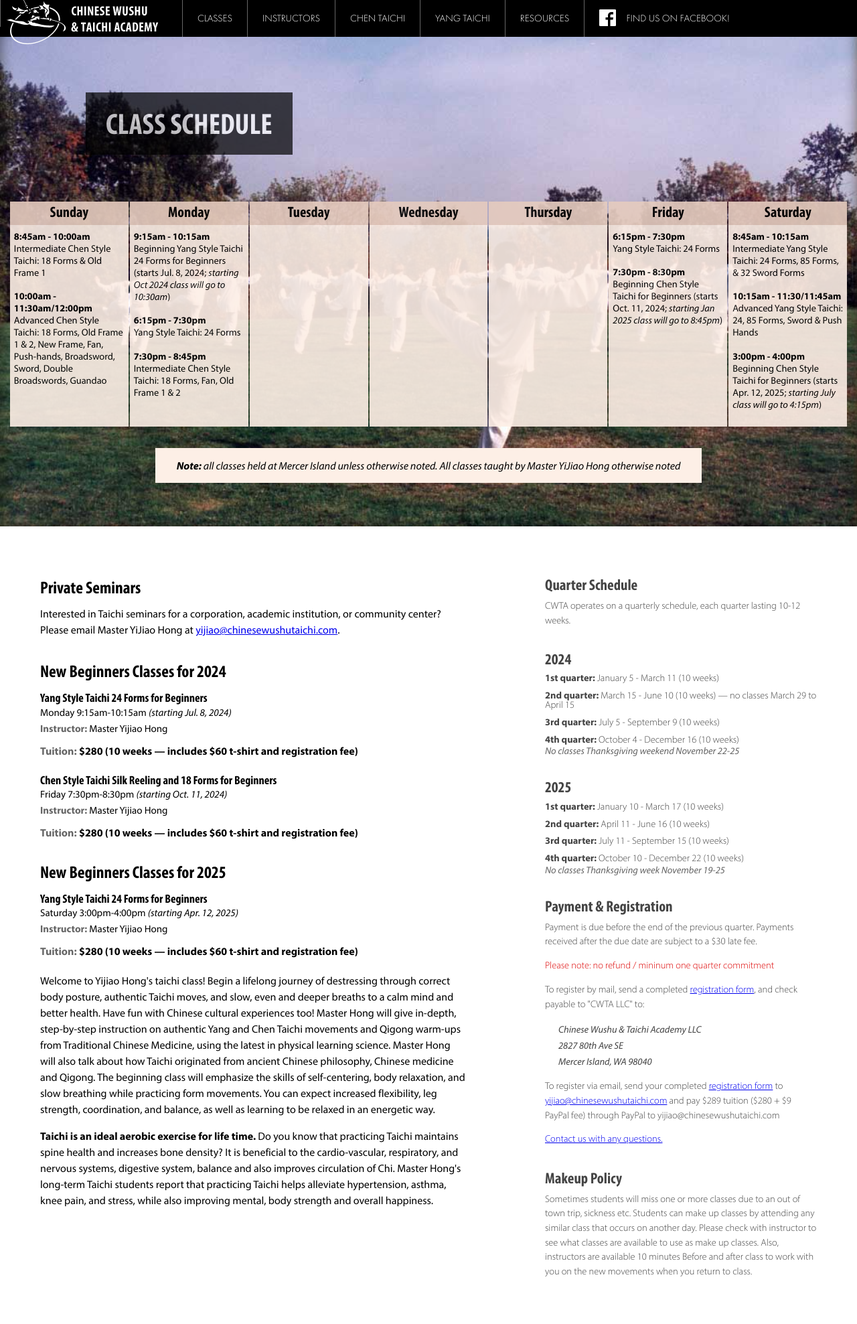
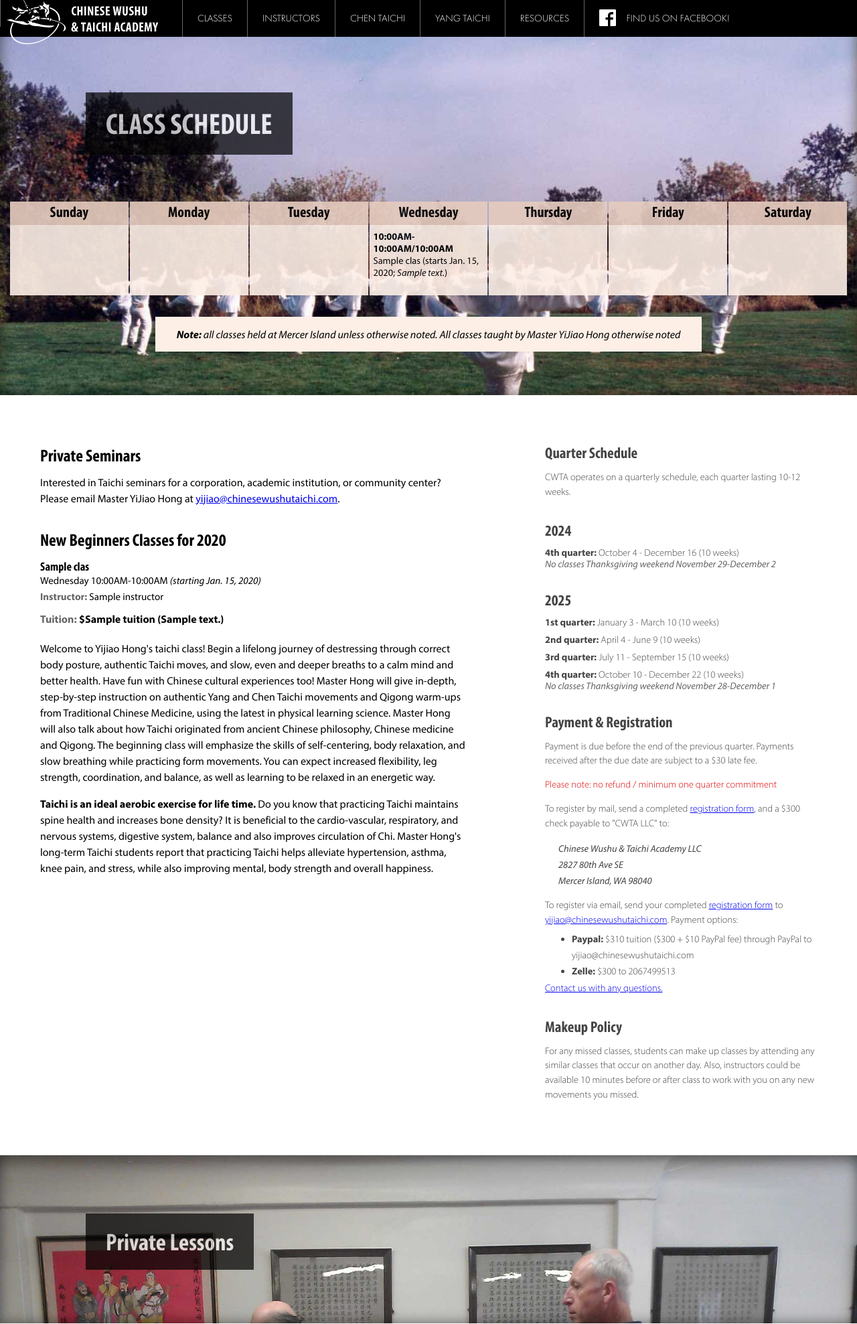
Before and after one commit to gregmli/cwta, a Flask app: template redesign/website/templates/classes.html in a window 1280 px wide. Shown: the top 1977 px of the page at 67% size. Run offline with Flask 3, Linux system fonts and the light colour scheme; the template is opened without the code that fills it: most values are stand-ins (such as "Sample title", 1, 10 or a date in 2020); some libraries are stand-ins or nearby versions.

Commit message:
generate schedule from DB. Also minor copy updates

```diff
--- a/redesign/website/main.py
+++ b/redesign/website/main.py
@@ -1,19 +1,157 @@
 from flask import Flask, render_template, abort
-from datetime import datetime
+from datetime import datetime, timedelta
+
+# from google.cloud import datastore
+from google.cloud import firestore
+import zoneinfo as zi
+
+app = Flask(__name__, static_url_path='')
+timezone = zi.ZoneInfo('America/Los_Angeles')
+datastore_client = firestore.Client()
 
 
-app = Flask(__name__, static_url_path='')
+class ClassDescription:
+    def __init__(self, firestoreBundle, target_tz):
+        self._name = firestoreBundle["name"]
+        self._description = firestoreBundle["description"]
+        self._instructor = firestoreBundle["instructor"]
+        self._isActive = ClassDescription.checkBooleanProperty(firestoreBundle, "isActive", True)
+        self._isEnrollmentFull = ClassDescription.checkBooleanProperty(firestoreBundle, "isEnrollmentFull", False)
+        self._tuition = firestoreBundle["tuition"]
+        self._tuitionNotes = firestoreBundle["tuitionNotes"]
+
+        # Firestore stores everything in UTC. Convert to a local timezone
+        # for display purposes (Pacific time).
+        #
+        # Also break out startTime into a date-less time object for easier
+        # sorting/display in the week calendar view. Firestore doesn't have
+        # a time property, so start date and time are encoded into single
+        # datetime object
+        #
+        # endTime's date is ignored; only the time is important
+        self._target_tz = target_tz
+        self._startDate = firestoreBundle["startTime"].astimezone(self.target_tz)
+        self._startTime = self.startDate.time()
+        self._endTime = firestoreBundle["endTime"].astimezone(self.target_tz)
+        if "alternateEndTime" in firestoreBundle:
+            self._alternateEndTime = firestoreBundle["alternateEndTime"].astimezone(self.target_tz)
+
+        self._scheduleNotes = firestoreBundle["scheduleNotes"]
+
+    @property
+    def name(self):
+        return self._name
+
+    @property
+    def description(self):
+        return self._description
+
+
+    @property
+    def instructor(self):
+        return self._instructor
+
+    @property
+    def isActive(self):
+        return self._isActive
+
+    @property
+    def isEnrollmentFull(self):
+        return self._isEnrollmentFull
+
+    @property
+    def tuition(self):
+        return self._tuition
+
+    @property
+    def tuitionNotes(self):
+        return self._tuitionNotes
+
+    @property
+    def target_tz(self):
+        return self._target_tz
+
+    @property
+    def startDate(self):
+        return self._startDate
+
+    @property
+    def startTime(self):
+        return self._startTime
+
+    @property
+    def endTime(self):
+        return self._endTime
+
+    @property
+    def alternateEndTime(self):
+        return self._alternateEndTime
+
+    @property
+    def scheduleNotes(self):
+        return self._scheduleNotes
+
+    def isStarted(self):
+        return self.startDate - timedelta(days=7) < datetime.now(self.target_tz)
+
+    # helper for firestore booleans which may not be defined in the bundle
+    def checkBooleanProperty(c, key, defaultIfNull=False):
+        if key not in c:
+            return defaultIfNull
+
+        return c[key]
+
 
 
 @app.route('/<page>')
 def render(page):
     valid_templates = ['index', 'classes', 'instructors', 'chen', 'yang', 'resources', 'czl2016']
     template = page.lower()
+    classes = fetchAllClasses()
+    currentDate = datetime.now(timezone)
+    newClasses = getNewClasses(classes, currentDate)
+
     if template in valid_templates:
-        current_year = datetime.now().year
-        return render_template(template + '.html', current_year=current_year)
+        return render_template(template + '.html',
+                               now = currentDate,
+                               tz=timezone,
+                               classes=classes,
+                               newClasses=newClasses)
     abort(404)
 
+
+def getNewClasses(classes, currentDate):
+    newClasses = {}
+    for c in classes:
+        if not(c.isStarted()) and not c.isEnrollmentFull:
+            year = c.startDate.year
+            if year not in newClasses:
+                newClasses[year] = []
+
+            newClasses[year].append(c)
+
+    return newClasses
+
+
+
+def fetchAllClasses():
+    query = datastore_client.collection("class_schedules").order_by("startTime")
+
+    docs = list(query.stream())
+
+    # some day this filtering should be re-implemented in the query. But Google makes it way too
+    # hard. Can't do it without creating an index and some other BS. The documentation
+    # also sucks - not sure how to express "IS NULL OR != TRUE"
+    #
+    # classes = list(map(lambda d: d.to_dict(), docs))
+    classes = []
+    for d in docs:
+        c = ClassDescription(d.to_dict(), timezone)
+
+        if c.isActive:
+            classes.append(c)
+
+    return classes
 
 @app.route('/')
 def root():
--- a/redesign/website/requirements.txt
+++ b/redesign/website/requirements.txt
@@ -1 +1,2 @@
-Flask==2.3.2
+Flask==3.0.0
+google-cloud-firestore==2.19.0
--- a/redesign/website/static/styles/styles.css
+++ b/redesign/website/static/styles/styles.css
@@ -470,6 +470,13 @@ h4 .chinese {
 	font-style:italic;
 }
 
+p.payment-options {
+	margin-bottom: 0.4em;
+}
+
+ul.payment-options {
+	margin: 0;
+}
 
 /************************************************************************************\
 
@@ -945,9 +952,7 @@ h4 .chinese {
 	margin-top: 0.2em;
 }
 
-#schedule .registration strong {
-	font-size: 1.2em;
-}
+#schedule .registration li
 
 #schedule .secondary h3 {
 	margin-bottom: 0.4em;
@@ -955,10 +960,14 @@ h4 .chinese {
 
 #schedule .secondary ul {
 	margin: 0;
+}
+
+#schedule .quarter-schedule ul {
+	margin: 0;
 	padding: 0;
 }
 
-#schedule .secondary li {
+#schedule .quarter-schedule li {
 	margin: 0 0 0.8em;
 	padding: 0;
 	list-style-type: none;
--- a/redesign/website/templates/classes.html
+++ b/redesign/website/templates/classes.html
@@ -29,68 +29,38 @@
 		</th>
 	</tr>
 	<tr>
+		{% for wday in range(7) %}
 		<td>
-			<!-- Sunday -->
-			<div class="event">
-				<div class="time">8:45am - 10:00am</div>
-				<div class="name">Intermediate Chen Style Taichi: 18 Forms &amp; Old Frame 1</div>
-			</div>
-			<div class="event">
-				<div class="time">10:00am - 11:30am/12:00pm</div>
-				<div class="name">Advanced Chen Style Taichi: 18 Forms, Old Frame 1 &amp; 2, New Frame, Fan, Push-hands, Broadsword, Sword, Double Broadswords, Guandao</div>
-			</div>
-		</td><td>
-			<!-- Monday -->
-			<div class="event">
-				<div class="time">9:15am - 10:15am</div>
-				<div class="name">Beginning Yang Style Taichi 24 Forms for Beginners
-					(starts Jul. 8, 2024; <em>starting Oct 2024 class will go to 10:30am</em>)</div>
-			</div>
+			{% for class in classes | sort(attribute="startTime") %}
+				{% if (class.startDate.weekday() + 1) % 7 == wday %}
+					<div class="event">
+						<div class="time">
+							{{ class.startTime.strftime('%-I:%M%p') }}-{{ class.endTime.strftime('%-I:%M%p') }}
+							{%- if class.alternateEndTime %}/{{ class.alternateEndTime.strftime('%-I:%M%p') }}{% endif %}
+						</div>
+						<div class="name">
+							{{ class.name }}
+							{% if not class.isStarted() or class.scheduleNotes -%}
+								(
+								{%- if not class.isStarted() -%}
+									starts {{ class.startDate.strftime('%b. %-d, %Y') }}
+								{%- endif -%}
+								{%- if class.scheduleNotes -%}
+									{%- if not class.isStarted() -%}
+										;
+									{% endif %}
+									<em>{{ class.scheduleNotes }}</em>
+								{%- endif -%}
+								)
+							{%- endif %}
+						</div>
+					</div>
+				{% endif %}
+			{% endfor %}
+		</td>
+		{% endfor %}
+	</tr>
 
-			<div class="event">
-				<div class="time">6:15pm - 7:30pm</div>
-				<div class="name">Yang Style Taichi: 24 Forms</div>
-			</div>
-			<div class="event">
-				<div class="time">7:30pm - 8:45pm</div>
-				<div class="name">Intermediate Chen Style Taichi: 18 Forms, Fan, Old Frame 1 &amp; 2</div>
-			</div>
-		</td><td>
-			<!-- Tuesday -->
-		</td><td>
-			<!-- Wednesday -->
-		</td><td>
-			<!-- Thursday -->
-
-
-		</td><td>
-			<!-- Friday -->
-			<div class="event">
-				<div class="time">6:15pm - 7:30pm</div>
-				<div class="name">Yang Style Taichi: 24 Forms</div>
-			</div>
-
-			<div class="event">
-				<div class="time">7:30pm - 8:30pm</div>
-				<div class="name">Beginning Chen Style Taichi for Beginners (starts Oct. 11, 2024; <em>starting Jan 2025 class will go to 8:45pm</em>)</div>
-			</div>
-
-		</td><td>
-			<!-- Saturday -->
-			<div class="event">
-				<div class="time">8:45am - 10:15am</div>
-				<div class="name">Intermediate Yang Style Taichi: 24 Forms, 85 Forms, &amp; 32 Sword Forms</div>
-			</div>
-			<div class="event">
-				<div class="time">10:15am - 11:30/11:45am</div>
-				<div class="name">Advanced Yang Style Taichi: 24, 85 Forms, Sword &amp; Push Hands</div>
-			</div>
-			<div class="event">
-				<div class="time">3:00pm - 4:00pm</div>
-				<div class="name">Beginning Chen Style Taichi for Beginners (starts Apr. 12, 2025; <em>starting July class will go to 4:15pm</em>)</div>
-			</div>
-		</td>
-	</tr>
 	</table>
 
 
@@ -105,30 +75,7 @@
 			<h3>Private Seminars</h3>
 			<p>Interested in Taichi seminars for a corporation, academic institution, or community center? Please email Master YiJiao Hong at <a href="mailto:yijiao@chinesewushutaichi.com">yijiao@chinesewushutaichi.com</a>.</p>
 
-			<h3>New Beginners Classes for 2024</h3>
-
-			<div class="class">
-				<h4>Yang Style Taichi 24 Forms for Beginners</h4>
-				<div class="time">Monday 9:15am-10:15am <span class="startDate">(starting Jul. 8, 2024)</span></div>
-				<div class="instructors"><label>Instructor:</label> Master Yijiao Hong</div>
-				<div class="tuition"><label>Tuition:</label> <strong>$280 (10 weeks &mdash; includes $60 t-shirt and registration fee)</strong></div>
-			</div>
-
-			<div class="class">
-				<h4>Chen Style Taichi Silk Reeling and 18 Forms for Beginners</h4>
-				<div class="time">Friday 7:30pm-8:30pm <span class="startDate">(starting Oct. 11, 2024)</span></div>
-				<div class="instructors"><label>Instructor:</label> Master Yijiao Hong</div>
-				<div class="tuition"><label>Tuition:</label> <strong>$280 (10 weeks &mdash; includes $60 t-shirt and registration fee)</strong></div>
-			</div>
-
-			<h3>New Beginners Classes for 2025</h3>
-
-			<div class="class">
-				<h4>Yang Style Taichi 24 Forms for Beginners</h4>
-				<div class="time">Saturday 3:00pm-4:00pm <span class="startDate">(starting Apr. 12, 2025)</span></div>
-				<div class="instructors"><label>Instructor:</label> Master Yijiao Hong</div>
-				<div class="tuition"><label>Tuition:</label> <strong>$280 (10 weeks &mdash; includes $60 t-shirt and registration fee)</strong></div>
-			</div>
+			{% include "includes/new_classes.html" %}
 		</div>
 
 		<div class="description">
@@ -150,11 +97,8 @@
 		<div class="quarter-schedule">
 		<h3>2024</h3>
 		<ul>
-			<li><strong>1st quarter:</strong> January 5 - March 11 (10 weeks)</li>
-			<li><strong>2nd quarter:</strong> March 15 - June 10 (10 weeks) &mdash; no classes March 29 to April 15</li>
-			<li><strong>3rd quarter:</strong> July 5 - September 9 (10 weeks)</li>
 			<li><strong>4th quarter:</strong> October 4 - December 16 (10 weeks)
-				<div class="note">No classes Thanksgiving weekend November 22-25</div>
+				<div class="note">No classes Thanksgiving weekend November 29-December 2</div>
 			</li>
 		</ul>
 		</div>
@@ -162,11 +106,11 @@
 		<div class="quarter-schedule">
 			<h3>2025</h3>
 			<ul>
-				<li><strong>1st quarter:</strong> January 10 - March 17 (10 weeks)</li>
-				<li><strong>2nd quarter:</strong> April 11 - June 16 (10 weeks)</li>
+				<li><strong>1st quarter:</strong> January 3 - March 10 (10 weeks)</li>
+				<li><strong>2nd quarter:</strong> April 4 - June 9 (10 weeks)</li>
 				<li><strong>3rd quarter:</strong> July 11 - September 15 (10 weeks)</li>
 				<li><strong>4th quarter:</strong> October 10 - December 22 (10 weeks)
-					<div class="note">No classes Thanksgiving week November 19-25</div>
+					<div class="note">No classes Thanksgiving weekend November 28-December 1</div>
 				</li>
 			</ul>
 			</div>
@@ -176,11 +120,11 @@
 		<p>Payment is due before the end of the previous quarter. Payments
 			received after the due date are subject to a $30 late fee.</p>
 
-		<p class="warning">Please note: no refund / mininum one quarter commitment</p>
+		<p class="warning">Please note: no refund / minimum one quarter commitment</p>
 
 		<div class="registration">
 			<p>
-			To register by mail, send a completed <a href="images/CWTA_registration_form.docx">registration form</a>, and  check payable to &quot;CWTA LLC&quot; to:
+			To register by mail, send a completed <a href="images/CWTA_registration_form.docx">registration form</a>, and a $300 check payable to &quot;CWTA LLC&quot; to:
 				<address>
 					Chinese Wushu & Taichi Academy LLC <br/>
 					2827 80th Ave SE<br/>
@@ -188,14 +132,24 @@
 				</address>
 			</p>
 
-			<p>To register via email, send your completed <a href="images/CWTA_registration_form.docx">registration form</a> to <a href="mailto:yijiao@chinesewushutaichi.com">yijiao@chinesewushutaichi.com</a> and pay $289 tuition ($280 + $9 PayPal fee) through PayPal to yijiao@chinesewushutaichi.com</p>
+			<p class="payment-options">To register via email, send your completed
+				<a href="images/CWTA_registration_form.docx">registration form</a> to
+				<a href="mailto:yijiao@chinesewushutaichi.com">yijiao@chinesewushutaichi.com</a>. Payment options:</p>
+			<ul class="payment-options">
+				<li><strong>Paypal:</strong> $310 tuition ($300 + $10 PayPal fee) through PayPal to yijiao@chinesewushutaichi.com</li>
+				<li><strong>Zelle:</strong> $300 to 2067499513</li>
+			</ul>
+
 
 			<p><a href="#contact">Contact us with any questions.</a></p>
 		</div>
 
 		<h3>Makeup Policy</h3>
     	<p>
-         Sometimes students will miss one or more classes due to an out of town trip, sickness etc. Students can make up classes by attending any similar class that occurs on another day. Please check with instructor to see what classes are available to use as make up classes. Also, instructors are available 10 minutes Before and after class to work with you on the new movements when you return to class.
+			For any missed classes, students can make up classes by attending any
+			similar classes that occur on another day. Also, instructors could
+			be available 10 minutes before or after class to work with you on
+			any new movements you missed.
         </p>
 	</div>
 
--- /dev/null
+++ b/redesign/website/templates/includes/new_classes.html
@@ -0,0 +1,14 @@
+{% for year, classList in newClasses | dictsort %}
+
+    <h3>New Beginners Classes for {{ year }}</h3>
+
+    {% for class in classList %}
+    <div class="class">
+        <h4>{{ class['name'] }}</h4>
+        <div class="time">{{ class.startDate.strftime('%A %-I:%M%p') }}-{{ class.endTime.strftime('%-I:%M%p') }} <span class="startDate">(starting {{ class.startDate.strftime('%b. %-d, %Y') }})</span></div>
+        <div class="instructors"><label>Instructor:</label> {{ class.instructor }}</div>
+        <div class="tuition"><label>Tuition:</label> <strong>${{ class.tuition }} ({{ class.tuitionNotes }})</strong></div>
+    </div>
+    {% endfor %}
+
+{% endfor %}
```
Also changed, not shown: redesign/website/templates/index.html (+18 -35 lines).
